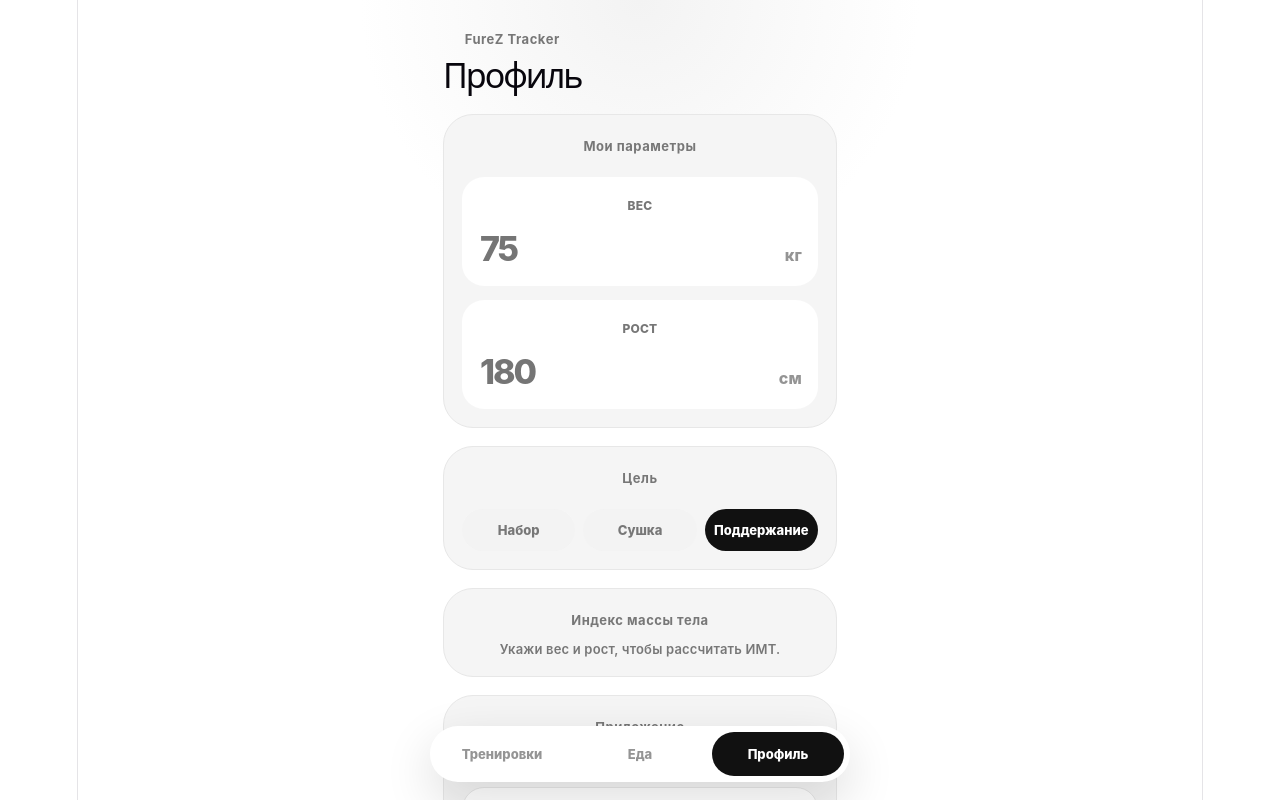
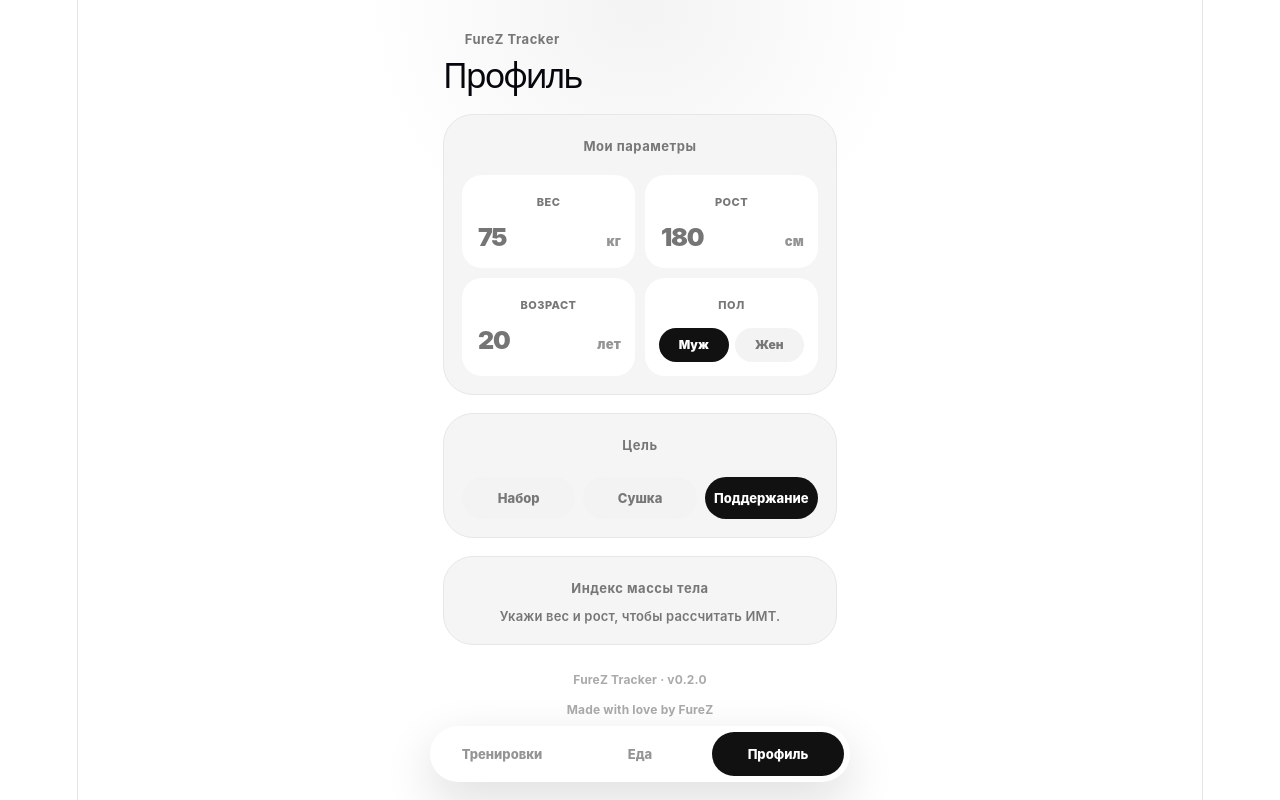
Before and after one commit to twizZzi/FureZTracker, a React (Vite) app: page / in a window 1280 px wide. Both pictures are taken after a click on the button "Профиль". Shown: the top 800 px of the page. Built offline with nearby package versions, Linux system fonts and the light colour scheme.

Commit message:
Move food input into selected day

```diff
--- a/src/App.css
+++ b/src/App.css
@@ -708,6 +708,14 @@ p {
   font-weight: 800;
 }
 
+.day-food-form-card {
+  margin-top: 16px;
+  padding: 16px;
+  border-radius: 24px;
+  background: #ffffff;
+  border: 1px solid #e7e7e7;
+}
+
 .day-note-panel {
   margin-top: 8px;
 }
@@ -722,19 +730,6 @@ p {
   resize: vertical;
 }
 
-.profile-fields {
-  display: grid;
-  gap: 14px;
-  margin-top: 18px;
-}
-
-.profile-field {
-  display: block;
-  padding: 16px;
-  border-radius: 22px;
-  background: #ffffff;
-}
-
 .profile-field span {
   display: block;
   color: #777777;
@@ -743,11 +738,93 @@ p {
   text-transform: uppercase;
 }
 
-.profile-input-row {
+.compact-profile-card {
+  padding-bottom: 18px;
+}
+
+.profile-compact-grid {
+  display: grid;
+  grid-template-columns: repeat(2, 1fr);
+  gap: 10px;
+  margin-top: 16px;
+}
+
+.profile-compact-field {
+  display: block;
+  padding: 14px;
+  border-radius: 20px;
+  background: #ffffff;
+}
+
+.profile-compact-field span {
+  display: block;
+  color: #777777;
+  font-size: 11px;
+  font-weight: 800;
+  text-transform: uppercase;
+  letter-spacing: 0.04em;
+}
+
+.profile-compact-input {
   display: flex;
   align-items: baseline;
-  gap: 8px;
+  gap: 6px;
   margin-top: 8px;
+}
+
+.profile-compact-input input {
+  width: 100%;
+  min-width: 0;
+  border: 0;
+  outline: none;
+  background: transparent;
+  color: #111111;
+  font-size: 25px;
+  font-weight: 900;
+  letter-spacing: -0.05em;
+}
+
+.profile-compact-input strong {
+  flex-shrink: 0;
+  color: rgba(17, 17, 17, 0.45);
+  font-size: 13px;
+  font-weight: 900;
+}
+
+.gender-row {
+  display: grid;
+  grid-template-columns: repeat(2, 1fr);
+  gap: 6px;
+  margin-top: 10px;
+}
+
+.gender-row button {
+  height: 34px;
+  border: 0;
+  border-radius: 999px;
+  background: #f3f3f3;
+  color: #777777;
+  font-size: 12px;
+  font-weight: 900;
+}
+
+.gender-row button.active {
+  background: #111111;
+  color: #ffffff;
+}
+
+.profile-footer {
+  display: grid;
+  gap: 4px;
+  margin-top: 22px;
+  padding-bottom: 4px;
+  text-align: center;
+}
+
+.profile-footer span {
+  color: #aaaaaa;
+  font-size: 12px;
+  font-weight: 700;
 }
 
 .profile-input-row input {
@@ -871,3 +948,17 @@ p {
     grid-template-columns: 1fr;
   }
 }
+
+.profile-footer {
+  display: grid;
+  gap: 4px;
+  margin-top: 22px;
+  padding-bottom: 4px;
+  text-align: center;
+}
+
+.profile-footer span {
+  color: #aaaaaa;
+  font-size: 12px;
+  font-weight: 700;
+}
--- a/src/App.jsx
+++ b/src/App.jsx
@@ -15,6 +15,8 @@ const initialData = {
   profile: {
   weight: "",
   height: "",
+  gender: "male",
+  age: "",
   goal: "maintain",
 },
 
@@ -788,7 +790,7 @@ export default function App() {
     setEditingFoodId(null);
   };
 
-  const addFoodEntry = () => {
+  const addFoodEntry = (targetDateKey = todayDateKey) => {
   if (!newFood.name.trim()) return;
 
   setData((prev) => {
@@ -800,7 +802,7 @@ export default function App() {
 
     const foodEntry = {
       id: editingFoodId || Date.now(),
-        date: editingFoodEntry?.date || todayDateKey,
+      date: editingFoodEntry?.date || targetDateKey,
       name: newFood.name.trim(),
       calories: Number(newFood.calories) || 0,
       protein: Number(newFood.protein) || 0,
@@ -887,6 +889,13 @@ export default function App() {
             selectedWorkoutLog={selectedWorkoutLog}
             selectedDayFoodEntries={selectedDayFoodEntries}
             selectedFoodTotals={selectedFoodTotals}
+            newFood={newFood}
+            editingFoodId={editingFoodId}
+            setNewFood={setNewFood}
+            addFoodEntry={addFoodEntry}
+            startEditFoodEntry={startEditFoodEntry}
+            deleteFoodEntry={deleteFoodEntry}
+            resetFoodForm={resetFoodForm}
             selectedDayRemainingCalories={selectedDayRemainingCalories}
             selectedDayNote={selectedDayNote}
             dailyCalories={dailyCalories}
@@ -991,6 +1000,13 @@ function WorkoutsPage({
   selectedFoodTotals,
   selectedDayRemainingCalories,
   selectedDayNote,
+  newFood,
+  editingFoodId,
+  setNewFood,
+  addFoodEntry,
+  startEditFoodEntry,
+  deleteFoodEntry,
+  resetFoodForm,
   dailyCalories,
   dailyProtein,
   dailyFat,
@@ -1150,9 +1166,7 @@ function WorkoutsPage({
           })}
         </p>
 
-              <h2>
-                {selectedWorkoutLog ? selectedWorkoutLog.title : "Новая тренировка"}
-              </h2>
+        <h2>{selectedWorkoutLog ? selectedWorkoutLog.title : "День"}</h2>
       </div>
 
       <button className="icon-button" onClick={closeDay}>
@@ -1160,40 +1174,40 @@ function WorkoutsPage({
       </button>
     </div>
 
+    <div className="day-panel-tabs three">
+      <button
+        type="button"
+        className={selectedDayPanel === "workout" ? "active" : ""}
+        onClick={() => setSelectedDayPanel("workout")}
+      >
+        Тренировка
+      </button>
+
+      <button
+        type="button"
+        className={selectedDayPanel === "food" ? "active" : ""}
+        onClick={() => setSelectedDayPanel("food")}
+      >
+        Еда
+      </button>
+
+      <button
+        type="button"
+        className={selectedDayPanel === "note" ? "active" : ""}
+        onClick={() => setSelectedDayPanel("note")}
+      >
+        Заметка
+      </button>
+    </div>
+
+    {selectedDayPanel === "workout" && (
+      <>
         {!selectedWorkoutLog ? (
           <CreateWorkoutPanel
             workoutTemplates={workoutTemplates}
             createWorkoutForSelectedDay={createWorkoutForSelectedDay}
           />
         ) : (
-            <>
-              <div className="day-panel-tabs three">
-                <button
-                  type="button"
-                  className={selectedDayPanel === "workout" ? "active" : ""}
-                  onClick={() => setSelectedDayPanel("workout")}
-                >
-                  Тренировка
-                </button>
-
-                <button
-                  type="button"
-                  className={selectedDayPanel === "food" ? "active" : ""}
-                  onClick={() => setSelectedDayPanel("food")}
-                >
-                  Еда
-                </button>
-
-                <button
-                  type="button"
-                  className={selectedDayPanel === "note" ? "active" : ""}
-                  onClick={() => setSelectedDayPanel("note")}
-                >
-                  Заметка
-                </button>
-              </div>
-
-              {selectedDayPanel === "workout" && (
           <WorkoutLogView
             workoutLog={selectedWorkoutLog}
             exerciseLibrary={exerciseLibrary}
@@ -1207,9 +1221,12 @@ function WorkoutsPage({
             getPreviousExerciseInfo={getPreviousExerciseInfo}
           />
         )}
+      </>
+    )}
 
     {selectedDayPanel === "food" && (
       <DayFoodPanel
+        selectedDateKey={selectedDateKey}
         entries={selectedDayFoodEntries}
         totals={selectedFoodTotals}
         dailyCalories={dailyCalories}
@@ -1217,7 +1234,13 @@ function WorkoutsPage({
         dailyFat={dailyFat}
         dailyCarbs={dailyCarbs}
         remainingCalories={selectedDayRemainingCalories}
-                  openFoodEditor={openFoodEditor}
+        newFood={newFood}
+        editingFoodId={editingFoodId}
+        setNewFood={setNewFood}
+        addFoodEntry={addFoodEntry}
+        startEditFoodEntry={startEditFoodEntry}
+        deleteFoodEntry={deleteFoodEntry}
+        resetFoodForm={resetFoodForm}
     />
     )}
 
@@ -1235,8 +1258,6 @@ function WorkoutsPage({
           Заметка сохраняется автоматически для выбранной даты.
         </p>
       </div>
-              )}
-            </>
     )}
   </section>
 )}
@@ -1436,15 +1457,115 @@ function WorkoutLogView({
   );
 }
 
+function FoodForm({
+  newFood,
+  editingFoodId,
+  setNewFood,
+  onSave,
+  resetFoodForm,
+}) {
+  return (
+    <div className="food-form">
+      <input
+        type="text"
+        placeholder="Название"
+        value={newFood.name}
+        onChange={(event) =>
+          setNewFood((prev) => ({
+            ...prev,
+            name: event.target.value,
+          }))
+        }
+      />
+
+      <input
+        type="number"
+        placeholder="Калории"
+        value={newFood.calories}
+        onChange={(event) =>
+          setNewFood((prev) => ({
+            ...prev,
+            calories: event.target.value,
+          }))
+        }
+      />
+
+      <div className="form-grid">
+        <input
+          type="number"
+          placeholder="Белки"
+          value={newFood.protein}
+          onChange={(event) =>
+            setNewFood((prev) => ({
+              ...prev,
+              protein: event.target.value,
+            }))
+          }
+        />
+
+        <input
+          type="number"
+          placeholder="Жиры"
+          value={newFood.fat}
+          onChange={(event) =>
+            setNewFood((prev) => ({
+              ...prev,
+              fat: event.target.value,
+            }))
+          }
+        />
+      </div>
+
+      <input
+        type="number"
+        placeholder="Углеводы"
+        value={newFood.carbs}
+        onChange={(event) =>
+          setNewFood((prev) => ({
+            ...prev,
+            carbs: event.target.value,
+          }))
+        }
+      />
+
+      <button type="button" className="primary-button" onClick={onSave}>
+        {editingFoodId === null ? "Добавить" : "Сохранить"}
+      </button>
+
+      {editingFoodId !== null && (
+        <button
+          type="button"
+          className="secondary-button"
+          onClick={resetFoodForm}
+        >
+          Отменить редактирование
+        </button>
+      )}
+    </div>
+  );
+}
+
 function DayFoodPanel({
-  entries,
-  totals,
+  selectedDateKey,
+  entries = [],
+  totals = {
+    calories: 0,
+    protein: 0,
+    fat: 0,
+    carbs: 0,
+  },
   dailyCalories,
   dailyProtein,
   dailyFat,
   dailyCarbs,
   remainingCalories,
-  openFoodEditor,
+  newFood,
+  editingFoodId,
+  setNewFood,
+  addFoodEntry,
+  startEditFoodEntry,
+  deleteFoodEntry,
+  resetFoodForm,
 }) {
   return (
     <div className="day-food-panel">
@@ -1461,7 +1582,10 @@ function DayFoodPanel({
             <div className="food-progress compact">
               <div
                 style={{
-                  width: `${Math.min((totals.calories / dailyCalories) * 100, 100)}%`,
+                  width: `${Math.min(
+                    (totals.calories / dailyCalories) * 100,
+                    100
+                  )}%`,
                 }}
               />
             </div>
@@ -1474,30 +1598,57 @@ function DayFoodPanel({
       <div className="macro-grid">
         <div>
           <span>Белки</span>
-          <strong>{totals.protein}/{dailyProtein || 0} г</strong>
+          <strong>
+            {totals.protein}/{dailyProtein || 0} г
+          </strong>
         </div>
 
         <div>
           <span>Жиры</span>
-          <strong>{totals.fat}/{dailyFat || 0} г</strong>
+          <strong>
+            {totals.fat}/{dailyFat || 0} г
+          </strong>
         </div>
 
         <div>
           <span>Углеводы</span>
-          <strong>{totals.carbs}/{dailyCarbs || 0} г</strong>
-        </div>
-      </div>
-
-      <p className="day-food-hint">Нажми на блюдо, чтобы редактировать.</p>
+          <strong>
+            {totals.carbs}/{dailyCarbs || 0} г
+          </strong>
+        </div>
+      </div>
+
+      <section className="day-food-form-card">
+        <p className="eyebrow">
+          {editingFoodId === null ? "Добавить еду" : "Редактировать еду"}
+        </p>
+
+        <FoodForm
+          newFood={newFood}
+          editingFoodId={editingFoodId}
+          setNewFood={setNewFood}
+          onSave={() => addFoodEntry(selectedDateKey)}
+          resetFoodForm={resetFoodForm}
+        />
+      </section>
+
+      <p className="day-food-hint">
+        Еда сохраняется именно для выбранной даты.
+      </p>
 
       {entries.length > 0 ? (
         <div className="food-list">
           {entries.map((item) => (
-            <div className="food-item" key={item.id}>
+            <div
+              className={`food-item ${
+                editingFoodId === item.id ? "editing" : ""
+              }`}
+              key={item.id}
+            >
               <button
                 type="button"
                 className="food-edit-area"
-                onClick={() => openFoodEditor(item)}
+                onClick={() => startEditFoodEntry(item)}
               >
                 <strong>{item.name}</strong>
 
@@ -1505,6 +1656,14 @@ function DayFoodPanel({
                   {item.calories} ккал · Б {item.protein} · Ж {item.fat} · У{" "}
                   {item.carbs}
                 </p>
+              </button>
+
+              <button
+                type="button"
+                className="delete-exercise-button"
+                onClick={() => deleteFoodEntry(item.id)}
+              >
+                ×
               </button>
             </div>
           ))}
@@ -1778,71 +1937,6 @@ function FoodPage({
       </section>
 
       <section className="food-card">
-        <p className="eyebrow">
-          {editingFoodId === null ? "Добавить еду" : "Редактировать еду"}
-        </p>
-
-        <div className="food-form">
-          <input
-            type="text"
-            placeholder="Название"
-            value={newFood.name}
-            onChange={(event) =>
-              setNewFood((prev) => ({ ...prev, name: event.target.value }))
-            }
-          />
-
-          <input
-            type="number"
-            placeholder="Калории"
-            value={newFood.calories}
-            onChange={(event) =>
-              setNewFood((prev) => ({ ...prev, calories: event.target.value }))
-            }
-          />
-
-          <div className="form-grid">
-            <input
-              type="number"
-              placeholder="Белки"
-              value={newFood.protein}
-              onChange={(event) =>
-                setNewFood((prev) => ({ ...prev, protein: event.target.value }))
-              }
-            />
-
-            <input
-              type="number"
-              placeholder="Жиры"
-              value={newFood.fat}
-              onChange={(event) =>
-                setNewFood((prev) => ({ ...prev, fat: event.target.value }))
-              }
-            />
-          </div>
-
-          <input
-            type="number"
-            placeholder="Углеводы"
-            value={newFood.carbs}
-            onChange={(event) =>
-              setNewFood((prev) => ({ ...prev, carbs: event.target.value }))
-            }
-          />
-
-          <button type="button" className="primary-button" onClick={addFoodEntry}>
-            {editingFoodId === null ? "Добавить" : "Сохранить"}
-          </button>
-
-          {editingFoodId !== null && (
-            <button type="button" className="secondary-button" onClick={resetFoodForm}>
-              Отменить редактирование
-            </button>
-          )}
-        </div>
-      </section>
-
-      <section className="food-card">
         <p className="eyebrow">Еда за сегодня</p>
 
         {foodEntries.length > 0 ? (
@@ -1924,39 +2018,79 @@ function ProfilePage({ profile, bmi, bmiStatus, updateProfile }) {
         </div>
       </header>
 
-      <section className="profile-card">
+      <section className="profile-card compact-profile-card">
         <p className="eyebrow">Мои параметры</p>
 
-        <div className="profile-fields">
-          <label className="profile-field">
+        <div className="profile-compact-grid">
+          <label className="profile-compact-field">
             <span>Вес</span>
 
-            <div className="profile-input-row">
+            <div className="profile-compact-input">
               <input
                 type="number"
                 value={profile?.weight || ""}
-                onChange={(event) => updateProfile("weight", event.target.value)}
+                onChange={(event) =>
+                  updateProfile("weight", event.target.value)
+                }
                 placeholder="75"
               />
-
               <strong>кг</strong>
             </div>
           </label>
 
-          <label className="profile-field">
+          <label className="profile-compact-field">
             <span>Рост</span>
 
-            <div className="profile-input-row">
+            <div className="profile-compact-input">
               <input
                 type="number"
                 value={profile?.height || ""}
-                onChange={(event) => updateProfile("height", event.target.value)}
+                onChange={(event) =>
+                  updateProfile("height", event.target.value)
+                }
                 placeholder="180"
               />
-
               <strong>см</strong>
             </div>
           </label>
+
+          <label className="profile-compact-field">
+            <span>Возраст</span>
+
+            <div className="profile-compact-input">
+              <input
+                type="number"
+                value={profile?.age || ""}
+                onChange={(event) =>
+                  updateProfile("age", event.target.value)
+                }
+                placeholder="20"
+              />
+              <strong>лет</strong>
+            </div>
+          </label>
+
+          <div className="profile-compact-field">
+            <span>Пол</span>
+
+            <div className="gender-row">
+              <button
+                type="button"
+                className={profile?.gender === "male" ? "active" : ""}
+                onClick={() => updateProfile("gender", "male")}
+              >
+                Муж
+              </button>
+
+              <button
+                type="button"
+                className={profile?.gender === "female" ? "active" : ""}
+                onClick={() => updateProfile("gender", "female")}
+              >
+                Жен
+              </button>
+            </div>
+          </div>
         </div>
       </section>
 
@@ -1999,25 +2133,16 @@ function ProfilePage({ profile, bmi, bmiStatus, updateProfile }) {
             <span>{bmiStatus}</span>
           </div>
         ) : (
-          <p className="profile-hint">Укажи вес и рост, чтобы рассчитать ИМТ.</p>
+          <p className="profile-hint">
+            Укажи вес и рост, чтобы рассчитать ИМТ.
+          </p>
         )}
       </section>
 
-      <section className="profile-card">
-  <p className="eyebrow">Приложение</p>
-  <h2>FureZ Tracker</h2>
-
-  <div className="settings-list">
-    <div className="settings-row">
-      <div>
-        <strong>Версия</strong>
-        <p>0.2.0</p>
-        <span className="made-by">Made with love by FureZ</span>
-      </div>
-    </div>
-  </div>
-</section>
-
+      <div className="profile-footer">
+        <span>FureZ Tracker · v0.2.0</span>
+        <span>Made with love by FureZ</span>
+      </div>
     </>
   );
 }
```
Lines whose indentation alone changed are shown as unchanged.
